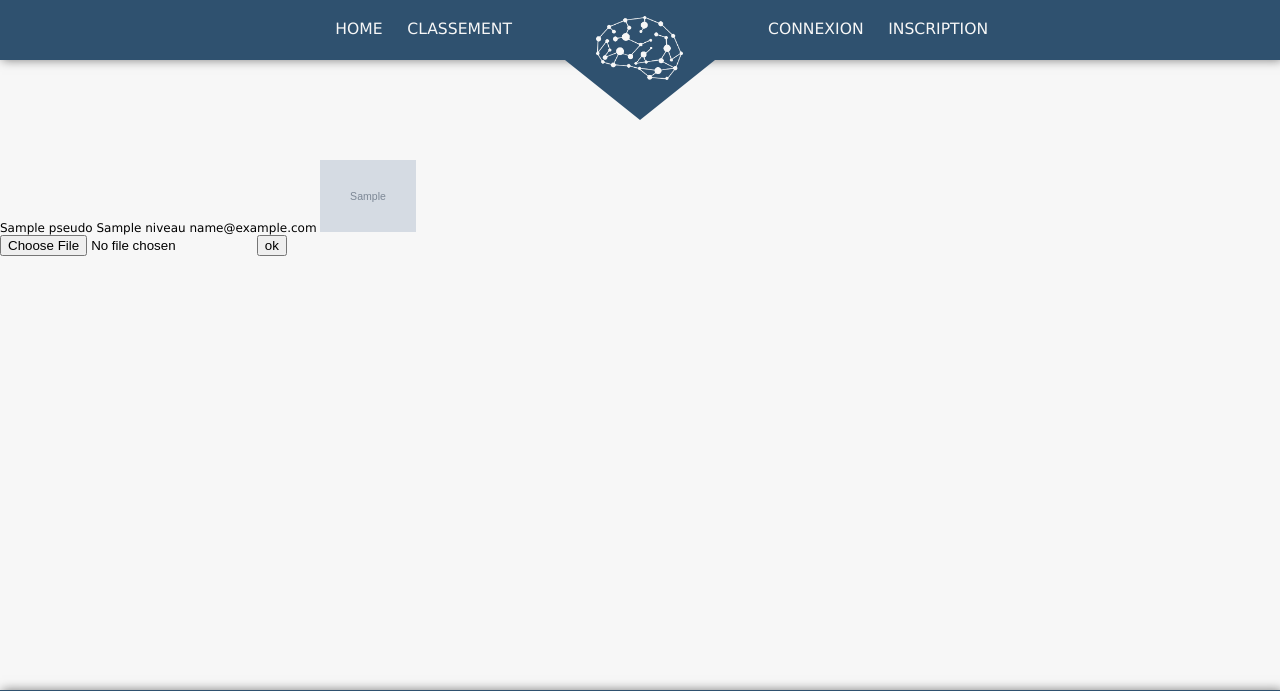
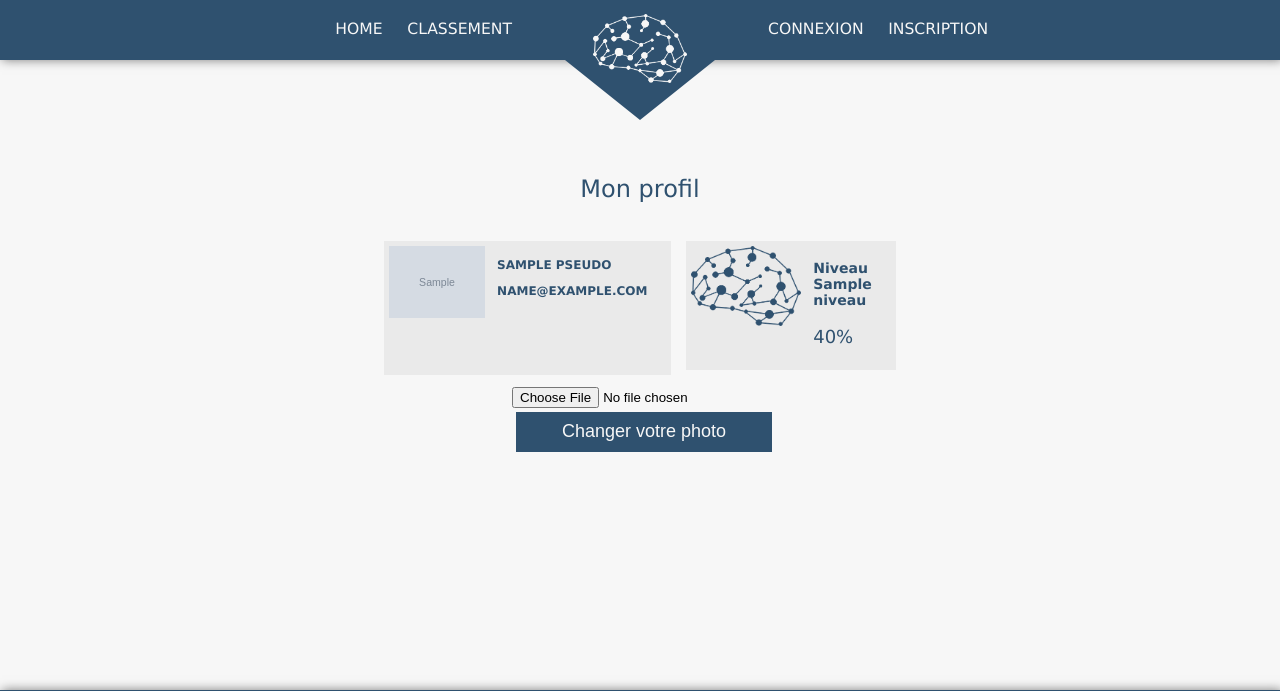
Before and after one commit to sdaussy/P2016-E18-PHP, a PHP site: template app/Views/profil.html in a window 1280 px wide. Shown: the top 691 px of the page. Run offline with PHP 8.4, Linux system fonts and the light colour scheme; the template is opened without the code that fills it: most values are stand-ins (such as "Sample title", 1, 10 or a date in 2020); grey boxes marked "Sample" are stand-in pictures; some libraries are stand-ins or nearby versions; some web fonts are replaced.

Commit message:
intégration zone utilisateur

```diff
--- a/app/Views/partials/form_defi.html
+++ b/app/Views/partials/form_defi.html
@@ -30,7 +30,10 @@
 		<?php endif; ?>
 	</select>
 
-	<input type="file" name="file" />
+	  <p class="file">
+	    <input type="file" name="file" id="file" />
+	    <label for="file">Charger une image</label>
+	  </p>
 
 	<input type="text" name="question" id="question" placeholder="VOTRE QUESTION" required>
 
--- a/app/Views/profil.html
+++ b/app/Views/profil.html
@@ -20,32 +20,51 @@
     <span style="clear:both;"></span>
   </header>
 
+
   <section class="main">
-    <?php //echo $fgt;?>
+    <h2>Mon profil</h2>
+
+    <section class="content_profil">
       <?php if(isset($datas_profil)):?>
         <?php foreach($datas_profil as $unedata):?>
-      <?php echo $unedata['Pseudo'];?>
-      <?php echo $unedata['Niveau'];?>
-      <?php echo $unedata['Email'];?>
+
+          <section class="content_niveau">
+            <img src="public/stylesheet/media/cortex.png">
+            <h3>Niveau <?php echo $unedata['Niveau'];?></h3>
+            <p>40%</p>
+          </section>
+
+          <section class="content_datauser">
             <?php if($unedata['img_Profil']!=null):?>
             <img src="<?php echo $unedata['img_Profil'] ?>" style="width:8em;">
+            <?php endif; ?>
+
+            <p><?php echo $unedata['Pseudo'];?></p>
+            <p><?php echo $unedata['Email'];?></p>
+            <div style="clear:both; float:none;"></div>
+          </section>
+
+          <div style="clear:both; float:none;"></div>
+
           <form action="profil" method="post" name="form_img_profil" id="form_img_profil" enctype="multipart/form-data">
             <input type="file" name="img_profil"/>
-      <input type="submit" name="envoi_img_profil" id="envoi_img_profil" value="ok">
+            <input type="submit" name="envoi_img_profil" id="envoi_img_profil" value="Changer votre photo">
           </form>
-    <?php endif; ?>
+
         <?php endforeach; ?>
       <?php endif; ?>
 
       <div style="clear:both; float:none;"></div>
 
+    </section>
 
   </section>
+
+
+
   <footer>
   <?php require('partials/footer.html'); ?>
   </footer>
-        <script src="http://code.jquery.com/jquery-1.10.2.min.js"></script>
         <script type="text/javascript" src="public/js/cortex.js"></script>
-        <script type="text/javascript" src="public/js/easySlider1.7.js"></script>
 </body>
 </html>
--- a/public/stylesheet/cortex.css
+++ b/public/stylesheet/cortex.css
@@ -60,7 +60,7 @@ header{
   background-image: url('media/logo2.png');
   background-repeat: no-repeat;
   background-position: center;
-  background-size: 34%;
+  background-size: 94px;
 }
 
 .triangle {
@@ -338,6 +338,10 @@ h2{
   background-color: #d4d4d4;
 }
 
+#form_defi select{
+  width: 81%;
+}
+
 #form_defi input[type="submit"]{
   height: 40px;
   margin: 4px;
@@ -349,6 +353,20 @@ h2{
   font-weight: normal;
   font-size: 1.5em;
   padding: 0;
+}
+
+#form_defi .file label {
+  background: #2f516f;
+  padding: 10px 20px;
+  color: #f7f7f7;
+  font-weight: normal;
+  cursor: pointer;
+  font-size: 1.2em;
+  margin-left: 4px;
+}
+#form_defi .file input {
+  display: none;
+  height: 40px;
 }
 
 /********** FORM SIGNIN ***********/
@@ -483,6 +501,83 @@ input:-moz-placeholder { color:#8c8c8c; font-weight: bold;}
   text-decoration: none;
 }
 
+/********PROFIL************/
+.content_profil{
+  margin: 0 auto;
+  margin-top: 2%;
+  width: 40%;
+  position: relative;
+}
+
+.content_datauser{
+  width: 54%;
+  background-color: #eaeaea;
+  margin-right: 5%;
+  padding: 1%;
+}
+
+.content_datauser img{
+  float: left;
+  margin-right: 1em;
+}
+
+.content_datauser p{
+  color: #2f516f;
+  text-transform: uppercase;
+  font-weight: bold;
+}
+
+.content_niveau{
+  width: 39%;
+  float: right;
+  background-color: #eaeaea;
+  padding: 1%;
+}
+
+.content_niveau img{
+  float: left;
+  width: 110px;
+  margin-right: 1em;
+}
+
+.content_niveau p{
+  vertical-align: middle;
+}
+
+.content_niveau p{
+  font-size: 1.5em;
+}
+
+.content_profil h3, p{
+  padding-top: 0;
+  color: #2f516f;
+}
+
+#form_img_profil{
+  width: 50%;
+  margin: 0 auto;
+  position: relative;
+  display: block;
+  margin-top: 1em;
+}
+
+#form_img_profil input{
+  width: 100%;
+}
+
+#form_img_profil input[type="submit"]{
+  height: 40px;
+  margin: 4px;
+  border: none;
+  background-color: #2f516f;
+  padding-left: 5px;
+  color: #f7f7f7;
+  font-weight: normal;
+  font-size: 1.5em;
+  padding: 0;
+}
+
+
 /********* FOOTER *********/
 
 footer{
```
Also changed, not shown: public/stylesheet/media/cortex.png (added). Lines whose indentation alone changed are shown as unchanged.
